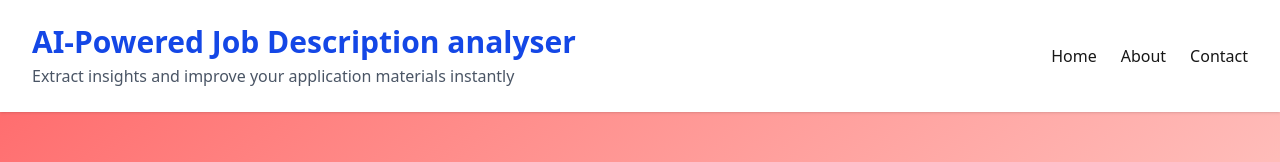
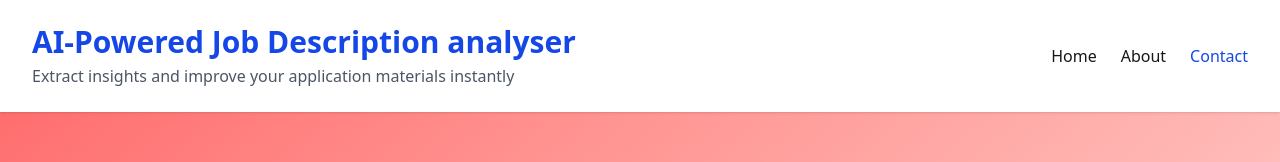
Before and after one commit to honhaoz/ai-job-analyser, a Next.js app in the folder app/: page /contact in a window 1280 px wide. Shown: the top 162 px of the page. Built offline with nearby package versions, Linux system fonts and the light colour scheme.

Commit message:
style: highlight nav tab when hover/clicking

```diff
--- /dev/null
+++ b/app/lib/utils/styling-merger.ts
@@ -0,0 +1,10 @@
+import { clsx } from "clsx";
+import { twMerge } from "tailwind-merge";
+
+/**
+ * cn() merges Tailwind classes conditionally,
+ * removing duplicates and resolving conflicts.
+ */
+export function cn(...inputs: any[]) {
+  return twMerge(clsx(inputs));
+}
--- a/app/package.json
+++ b/app/package.json
@@ -14,12 +14,14 @@
   "dependencies": {
     "@testing-library/react": "^16.3.0",
     "autoprefixer": "^10.4.22",
+    "clsx": "^2.1.1",
     "lucide-react": "^0.555.0",
     "next": "16.0.6",
     "openai": "^6.9.1",
     "postcss": "^8.5.6",
     "react": "19.2.0",
     "react-dom": "19.2.0",
+    "tailwind-merge": "^3.4.0",
     "zod": "^4.1.13"
   },
   "devDependencies": {
--- a/app/src/app/about/page.tsx
+++ b/app/src/app/about/page.tsx
@@ -125,7 +125,7 @@ const HowItWorks = () => {
       <div className="space-y-6">
         {howItWorksList.map((item) => (
           <div className="flex gap-4" key={item.number}>
-            <div className="w-8 h-8 bg-blue-600 text-white rounded-full flex items-center justify-center">
+            <div className="w-8 h-8 bg-blue-700 text-white rounded-full flex items-center justify-center">
               {item.number}
             </div>
             <div>
--- a/app/src/app/layout.tsx
+++ b/app/src/app/layout.tsx
@@ -1,8 +1,7 @@
 import type { Metadata } from "next";
 import { Geist, Geist_Mono } from "next/font/google";
 import "./globals.css";
-import Link from "next/link";
-
+import { Header } from "../components/header";
 const geistSans = Geist({
   variable: "--font-geist-sans",
   subsets: ["latin"],
@@ -38,26 +37,3 @@ export default function RootLayout({
     </html>
   );
 }
-const Header = () => {
-  return (
-    <header className="bg-white shadow-sm">
-      <div className="max-w-7xl mx-auto px-4 sm:px-6 lg:px-8 py-6">
-        <div className="flex flex-col sm:flex-row justify-between items-start sm:items-center gap-4">
-          <div className="cursor-pointer">
-            <h1 className="text-blue-700 text-3xl font-semibold">
-              AI-Powered Job Description analyser
-            </h1>
-            <p className="text-gray-600 mt-1">
-              Extract insights and improve your application materials instantly
-            </p>
-          </div>
-          <nav className="flex gap-6">
-            <Link href="/">Home</Link>
-            <Link href="/about">About</Link>
-            <Link href="/contact">Contact</Link>
-          </nav>
-        </div>
-      </div>
-    </header>
-  );
-};
--- a/app/src/app/page.tsx
+++ b/app/src/app/page.tsx
@@ -3,7 +3,7 @@ import { Dispatch, SetStateAction, useMemo, useState } from "react";
 import { analyseJDAction } from "@/lib/actions/analyse";
 import { AnalysedJD } from "@/lib/services/ai";
 import { ResultCard, ResultCardProps } from "../components/result-card";
-import { File } from "../components/icon/file";
+import { FileText } from "lucide-react";
 
 export default function Home() {
   const [jobDescription, setJobDescription] = useState("");
@@ -91,9 +91,7 @@ export default function Home() {
       )}
       {!analysedJD && (
         <div className="text-center py-12">
-          <div className="text-gray-400 mb-4">
-            <File />
-          </div>
+          <FileText className="text-gray-400 mb-4 mx-auto w-24 h-24" />
           <p className="text-gray-500">
             Paste a job description above and click "Analyse" to get started
           </p>
--- /dev/null
+++ b/app/src/components/header.tsx
@@ -0,0 +1,53 @@
+"use client";
+import { cn } from "@/lib/utils/styling-merger";
+import Link from "next/link";
+import { usePathname } from "next/navigation";
+
+export const Header = () => {
+  const pathname = usePathname();
+  return (
+    <header className="bg-white shadow-sm">
+      <div className="max-w-7xl mx-auto px-4 sm:px-6 lg:px-8 py-6">
+        <div className="flex flex-col sm:flex-row justify-between items-start sm:items-center gap-4">
+          <div className="cursor-pointer">
+            <h1 className="text-blue-700 text-3xl font-semibold">
+              AI-Powered Job Description analyser
+            </h1>
+            <p className="text-gray-600 mt-1">
+              Extract insights and improve your application materials instantly
+            </p>
+          </div>
+          <nav className="flex gap-6">
+            <Link
+              href="/"
+              className={cn(
+                "hover:text-blue-500",
+                pathname === "/" && "text-blue-700 font-medium"
+              )}
+            >
+              Home
+            </Link>
+            <Link
+              href="/about"
+              className={cn(
+                "hover:text-blue-500",
+                pathname === "/about" && "text-blue-700 font-medium"
+              )}
+            >
+              About
+            </Link>
+            <Link
+              href="/contact"
+              className={cn(
+                "hover:text-blue-500",
+                pathname === "/contact" && "text-blue-700 font-medium"
+              )}
+            >
+              Contact
+            </Link>
+          </nav>
+        </div>
+      </div>
+    </header>
+  );
+};
--- a/app/src/components/icon/file.tsx
+++ /dev/null
@@ -1,17 +0,0 @@
-export const File = ({ height = 24, width = 24 }) => (
-  <svg
-    className="w-24 h-24 mx-auto"
-    height={height}
-    width={width}
-    fill="none"
-    stroke="currentColor"
-    viewBox="0 0 24 24"
-  >
-    <path
-      strokeLinecap="round"
-      strokeLinejoin="round"
-      strokeWidth={1.5}
-      d="M9 12h6m-6 4h6m2 5H7a2 2 0 01-2-2V5a2 2 0 012-2h5.586a1 1 0 01.707.293l5.414 5.414a1 1 0 01.293.707V19a2 2 0 01-2 2z"
-    />
-  </svg>
-);
```
Also changed, not shown: 1 other file (tests, documents, lock files or other folders).
